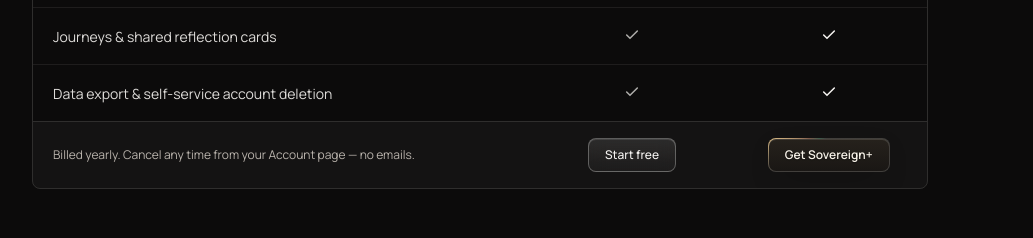
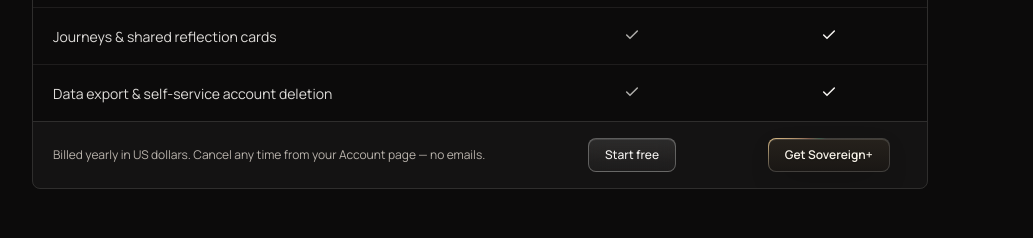
Before and after one commit to defragapp/production.os, a Next.js app: page / in a window 1280 px wide. Shown: the part 4900-5138 px from the top of the page, without its empty margins (160-1193 px from the left). Built offline with nearby package versions, Linux system fonts and the light colour scheme; no server answers.

Commit message:
fix(copy): disclose USD pricing on the public surfaces
- Pricing table tfoot and upgrade checkout note now say prices are in US
  dollars, matching the priceCurrency already declared in the JSON-LD
  offers and the webhook money() default

```diff
--- a/src/app/upgrade/page.tsx
+++ b/src/app/upgrade/page.tsx
@@ -164,7 +164,7 @@ function UpgradeContent() {
                   <Button variant="outline" className="w-full" onClick={() => handleUpgrade("monthly")} disabled={loading !== null}>
                     {loading === "monthly" ? "Redirecting..." : "Or pay monthly — $20/mo"}
                   </Button>
-                  <p className="text-center text-xs text-muted-foreground/70">Secure checkout by Stripe. Cancel anytime.</p>
+                  <p className="text-center text-xs text-muted-foreground/70">US dollars. Secure checkout by Stripe. Cancel anytime.</p>
                 </div>
               </CardContent>
             </Card>
--- a/src/components/pricing-table.tsx
+++ b/src/components/pricing-table.tsx
@@ -137,7 +137,7 @@ export function PricingTable() {
         <tfoot>
           <tr className="border-t border-foreground/15 bg-foreground/[0.03]">
             <td className="px-5 py-4 text-xs text-muted-foreground">
-              Billed yearly. Cancel any time from your Account page — no emails.
+              Billed yearly in US dollars. Cancel any time from your Account page — no emails.
             </td>
             <td className="px-5 py-4 text-center">
               <Link
```
